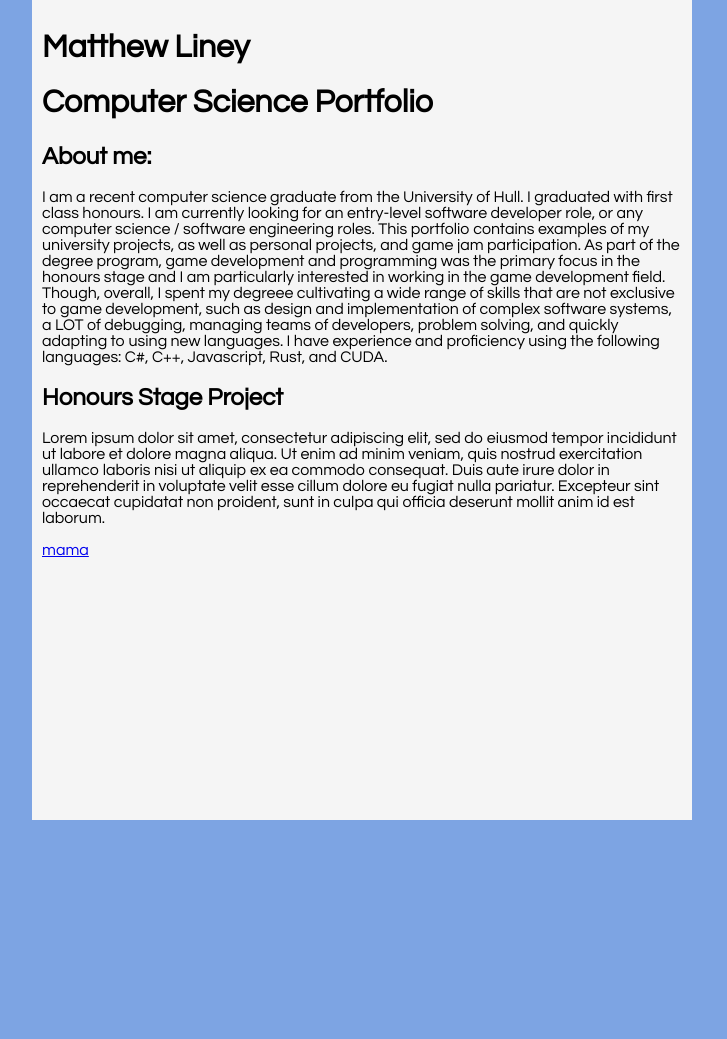
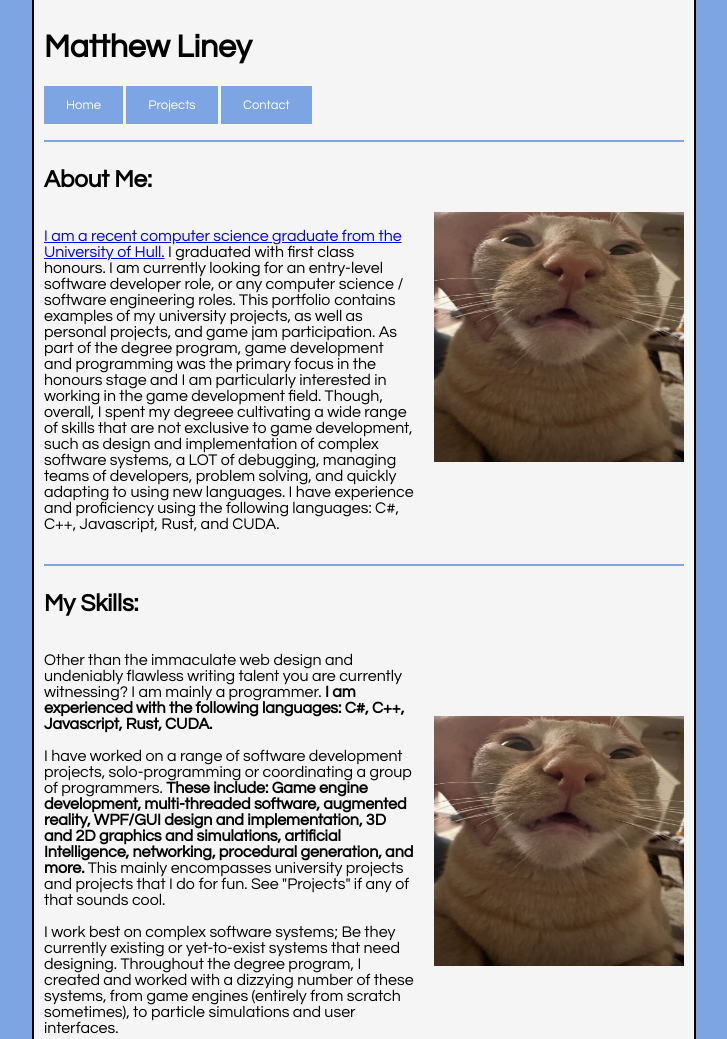
Before and after one commit to mattliney/mattliney.github.io, a plain HTML site: page main.html in a window 1280 px wide. Shown: the top 1039 px of the page, without its empty margins (288-1015 px from the left). Before the commit the page ends 820 px from the top, so only its background shows below. Drawn offline with Linux system fonts and the light colour scheme.

Commit message:
work continues, working on  formatting

```diff
--- a/css/main.css
+++ b/css/main.css
@@ -13,11 +13,61 @@ canvas {
   left: 25%;
   background-color: #f5f5f5;
   width: 50%;
-  height: 100%;
+  height: auto;
   align-items: center;
   padding: 10px;
+  border-left: 2px solid #000;
+  border-right: 2px solid #000;
 }
 
 .gap{
   margin-bottom: 25px;
+  border-bottom: 2px solid #7da4e3;
 }
+
+
+button {
+  border: none;
+  padding: 0;
+  margin: 0;
+  font-size: 100%;
+  vertical-align: baseline;
+  font-family: inherit;
+  font-weight: inherit;
+  color: inherit;
+  background-color: transparent;
+  cursor: pointer;
+}
+
+/* Style your button */
+.my-button {
+  background-color: #7da4e3; /* Green */
+  color: white;
+  padding: 10px 20px; /* Add padding for a better look */
+  text-align: center;
+  text-decoration: none;
+  display: inline-block;
+  font-size: 13px;
+  border: 2px solid #7da4e3; /* Add a border to the button */
+  transition: background-color 0.3s; /* Add a smooth color transition */
+}
+
+.my-button:hover {
+  background-color: #5f7eaf;
+}
+
+.container {
+  display: flex;
+  align-items: left;
+}
+
+.text {
+  flex: 1;
+  margin-right: 20px;
+  margin-left: 0;
+}
+
+.image {
+  flex: 0;
+  margin-top: 0px;
+}
--- a/main.html
+++ b/main.html
@@ -7,18 +7,42 @@
 <body>
 <div class="content">
 <h1>Matthew Liney</h1>
-<h1>Computer Science Portfolio</h1>
+<a href="main.html" class="my-button">Home</a>
+<a href="https://www.google.co.uk/" class="my-button">Projects</a>
+<a href="page.html" class="my-button">Contact</a>
 <p class="gap"></p>
-<h2>About me:</h2>
-<p>I am a recent computer science graduate from the University of Hull. I graduated with first class honours. I am currently looking for an entry-level software developer role, or any computer science /
-     software engineering roles. This portfolio contains examples of my university projects, as well as personal projects, and game jam participation. As part of the degree program, game development and
-     programming was the primary focus in the honours stage and I am particularly interested in working in the game development field. Though, overall, I spent my degreee cultivating a wide
-      range of skills that are not exclusive to game development, such as design and implementation of complex software systems, a LOT of debugging, managing teams of developers, problem solving,
-      and quickly adapting to using new languages. I have experience and proficiency using the following languages: C#, C++, Javascript, Rust, and CUDA.
-</p>
-<h2>Honours Stage Project</h2>
-<p>Lorem ipsum dolor sit amet, consectetur adipiscing elit, sed do eiusmod tempor incididunt ut labore et dolore magna aliqua. Ut enim ad minim veniam, quis nostrud exercitation ullamco laboris nisi ut aliquip ex ea commodo consequat. Duis aute irure dolor in reprehenderit in voluptate velit esse cillum dolore eu fugiat nulla pariatur. Excepteur sint occaecat cupidatat non proident, sunt in culpa qui officia deserunt mollit anim id est laborum.</p>
-<a href = "page.html">mama</a>
+<h2>About Me:</h2>
+
+<div class="container">
+    <div class="text">
+      <p><a href="#myskills">I am a recent computer science graduate from the University of Hull.</a> I graduated with first class honours. I am currently looking for an entry-level software developer role, or any computer science /
+        software engineering roles. This portfolio contains examples of my university projects, as well as personal projects, and game jam participation. As part of the degree program, game development and
+        programming was the primary focus in the honours stage and I am particularly interested in working in the game development field. Though, overall, I spent my degreee cultivating a wide
+         range of skills that are not exclusive to game development, such as design and implementation of complex software systems, a LOT of debugging, managing teams of developers, problem solving,
+         and quickly adapting to using new languages. I have experience and proficiency using the following languages: C#, C++, Javascript, Rust, and CUDA.</p>
+    </div>
+    <div class="image">
+      <img src="images/whatdatuna.png" width="250" height="250" alt="">
+    </div>
 </div>
+
+<p class="gap"></p>
+
+<h2>My Skills:</h2>
+<div class="container" id="myskills">
+    <div class="text">
+      <p>Other than the immaculate web design and undeniably flawless writing talent you are currently witnessing? I am mainly a programmer. <b>I am experienced with the following languages: C#, C++, Javascript, Rust, CUDA. </b></p>
+      <p>I have worked on a range of software development projects, solo-programming or coordinating a group of programmers. <b>These include: Game engine development, multi-threaded software, augmented reality, WPF/GUI design and implementation, 3D and 2D graphics and simulations, artificial Intelligence, networking, procedural generation, and more. </b>This mainly encompasses university projects and projects that I do for fun. See "Projects" if any of that sounds cool.</p>
+      <p>I work best on complex software systems; Be they currently existing or yet-to-exist systems that need designing. Throughout the degree program, I created and worked with a dizzying number of these systems, from game engines (entirely from scratch sometimes), to particle simulations and user interfaces.</p>
+      <p>In group projects, I was usually the person coordinating the team. This means that, as anyone who has finished a university degree will tell you, I have had to pick up other people's slack on occasion, and work under very strenuous deadlines.</p>
+      <p>Valuable asset guaranteed, or your money back. See the <b>"Contact"</b> button at the top of the page to get in touch.</p>
+    </div>
+    <div class="image">
+      <img src="images/whatdatuna.png" width="250" height="250" alt="" style="margin-top: 80px;">
+    </div>
+</div>
+
+<p class="gap"></p>
+
 </body>
 </html>
```
Also changed, not shown: page.html (+5 -3 lines).
